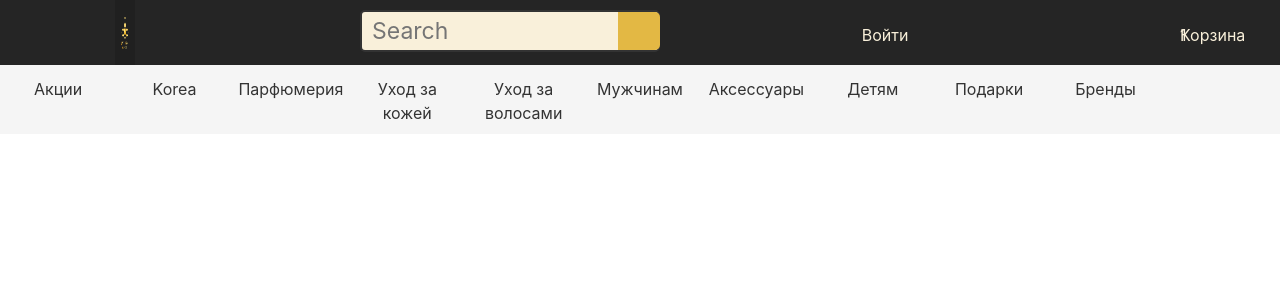
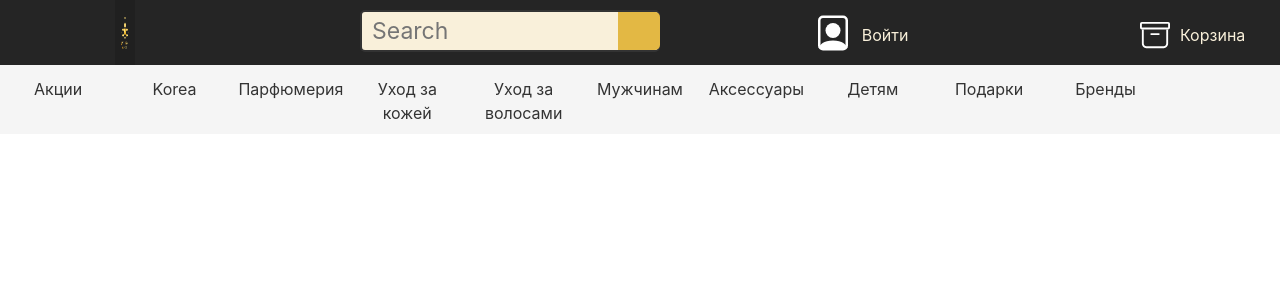
Before and after one commit to 1sherlock2/react-natural-cosmetic, a React app: page /gift in a window 1280 px wide. Shown: the top 300 px of the page. Built offline with nearby package versions, Linux system fonts and the light colour scheme.

Commit message:
modified registration result

```diff
--- a/src/components/RegisterBlock/RegisterBlock.jsx
+++ b/src/components/RegisterBlock/RegisterBlock.jsx
@@ -46,11 +46,13 @@ const RegisterBlock = (props) => {
 							</button>
 						</Form>
 					</Formik>
+					{props.registerSuccess ? (
+						<div className='register_success'>
+							Регистрация прошла успешно, для полноценного пользования всеми преимуществами сайта - войдите в свой личный кабинет
+						</div>
+					) : null}
 				</div>
 			</div>
-			{props.registerSuccess ? (
-				<div>Регистрация прошла успешно, для полноценного пользования всеми преимуществами сайта - войдите в свой личный кабинет</div>
-			) : null}
 		</div>
 	);
 };
--- a/src/components/RegisterBlock/RegisterBlock.scss
+++ b/src/components/RegisterBlock/RegisterBlock.scss
@@ -1,4 +1,20 @@
-.register_container_form {
-	width: 70%;
-	margin: 5% auto;
+.container-fluid {
+	justify-content: center;
+	.container {
+		display: grid;
+		justify-items: center;
+
+		.register_container_form {
+			width: 70%;
+			margin: 5% auto;
+			.btn-primary {
+				background-color: rgba(51, 51, 51, 0.739);
+			}
+			.register_success {
+				margin: 2.5% auto;
+				text-align: center;
+				color: rgba(0, 255, 55, 0.918);
+			}
+		}
+	}
 }
--- a/src/components/Wrapper_title/Wrapper1_block_grid_4_1/Wrapper1_block_grid_4_1.jsx
+++ b/src/components/Wrapper_title/Wrapper1_block_grid_4_1/Wrapper1_block_grid_4_1.jsx
@@ -46,6 +46,7 @@ const Wrapper1_block_grid_4_1 = (props) => {
 					</div>
 				</Form>
 			</Formik>
+			{props.isAuth ? <div className='isAuth_success_entry'>Вы вошли в личный кабинет</div> : null}
 		</div>
 	);
 };
--- a/src/components/Wrapper_title/Wrapper_title.jsx
+++ b/src/components/Wrapper_title/Wrapper_title.jsx
@@ -18,19 +18,48 @@ const Wrapper_title = (props) => {
 				</div>
 				<div className='wrapper1_block_grid_4'>
 					<div ref={props.entryRef} onClick={props.onToggleEntry}>
-						<i className='fa fa-user-o' aria-hidden='true'></i>
+						<svg
+							width='2em'
+							height='2em'
+							viewBox='0 0 16 16'
+							className='svg_wrapper1_block_grid_4'
+							fill='currentColor'
+							xmlns='http://www.w3.org/2000/svg'>
+							<path
+								fill-rule='evenodd'
+								d='M4 1h8a2 2 0 0 1 2 2v10a2 2 0 0 1-2 2H4a2 2 0 0 1-2-2V3a2 2 0 0 1 2-2zm0 1a1 1 0 0 0-1 1v10a1 1 0 0 0 1 1h8a1 1 0 0 0 1-1V3a1 1 0 0 0-1-1H4z'
+							/>
+							<path d='M13.784 14c-.497-1.27-1.988-3-5.784-3s-5.287 1.73-5.784 3h11.568z' />
+							<path fill-rule='evenodd' d='M8 10a3 3 0 1 0 0-6 3 3 0 0 0 0 6z' />
+						</svg>
 						<span>Войти</span>
 					</div>
-					{props.entry ? <Wrapper1_block_grid_4_1 onSubmit={props.onSubmit} /> : null}
+					{props.entry ? <Wrapper1_block_grid_4_1 onSubmit={props.onSubmit} isAuth={props.isAuth} /> : null}
 				</div>
 				<div className='wrapper1_block_grid_5'>
 					<div ref={props.bracketRef} onClick={props.onToggleBracket}>
-						<i className='fa fa-shopping-basket' aria-hidden='true'></i>
+						<svg
+							width='1.5em'
+							height='1.5em'
+							viewBox='0 0 16 16'
+							class='svg_wrapper1_block_grid_5'
+							fill='currentColor'
+							xmlns='http://www.w3.org/2000/svg'>
+							<path
+								fill-rule='evenodd'
+								d='M2 5v7.5c0 .864.642 1.5 1.357 1.5h9.286c.715 0 1.357-.636 1.357-1.5V5h1v7.5c0 1.345-1.021 2.5-2.357 2.5H3.357C2.021 15 1 13.845 1 12.5V5h1z'
+							/>
+							<path
+								fill-rule='evenodd'
+								d='M5.5 7.5A.5.5 0 0 1 6 7h4a.5.5 0 0 1 0 1H6a.5.5 0 0 1-.5-.5zM15 2H1v2h14V2zM1 1a1 1 0 0 0-1 1v2a1 1 0 0 0 1 1h14a1 1 0 0 0 1-1V2a1 1 0 0 0-1-1H1z'
+							/>
+						</svg>
 						<span>Корзина</span>
 						<br />
-						<span className>1</span>
 					</div>
-					{props.bracket ? <Wrapper1_block_bracket deleteBasketById={props.deleteBasketById} isAuth={props.isAuth} basket={props.basket} /> : null}
+					{props.bracket ? (
+						<Wrapper1_block_bracket deleteBasketById={props.deleteBasketById} isAuth={props.isAuth} basket={props.basket} />
+					) : null}
 				</div>
 			</div>
 		</div>
--- a/src/components/Wrapper_title/Wrapper_title.scss
+++ b/src/components/Wrapper_title/Wrapper_title.scss
@@ -67,12 +67,13 @@
 			position: relative;
 			cursor: pointer;
 			justify-content: right;
-			i {
+			.svg_wrapper1_block_grid_4 {
 				font-size: 20px;
 				position: absolute;
-				left: 20px;
-				top: 20px;
+				left: -5%;
+				top: 20%;
 				width: 150px;
+				color: white;
 			}
 			span {
 				position: absolute;
@@ -225,12 +226,13 @@
 		.wrapper1_block_grid_5 {
 			cursor: pointer;
 			position: relative;
-			i {
+			.svg_wrapper1_block_grid_5 {
 				font-size: 20px;
 				position: absolute;
-				left: 120px;
-				top: 20px;
+				left: 20%;
+				top: 30%;
 				width: 150px;
+				color: white;
 			}
 			span {
 				width: 150px;
@@ -279,6 +281,10 @@
 					}
 				}
 			}
+		}
+		.isAuth_success_entry {
+			margin-top: 5%;
+			color: rgb(11, 235, 78);
 		}
 	}
 }
@@ -356,12 +362,13 @@
 				position: relative;
 				padding-left: 50px;
 
-				i {
+				svg {
 					font-size: 60px;
 					position: absolute;
 					left: 60px;
 					top: 30%;
 					width: 100px;
+					color: white;
 				}
 				span {
 					display: none;
```
